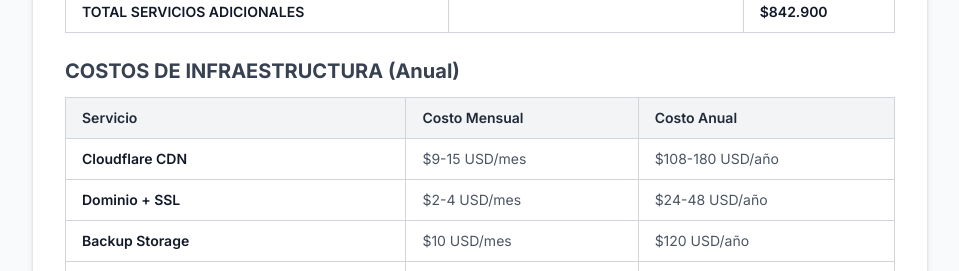
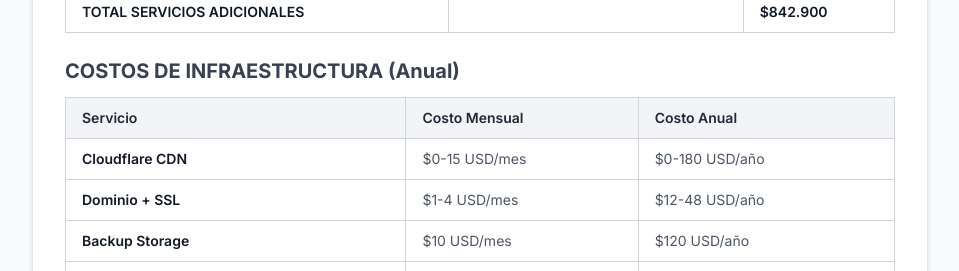
Before and after one commit to DIOLINK/mvo-consultores-analisis, a Next.js app: page /propuesta in a window 1280 px wide. Shown: the part 4340-4611 px from the top of the page, without its empty margins (160-1119 px from the left). Built offline with nearby package versions, Linux system fonts and the light colour scheme.

Commit message:
Actualizar la tabla de costos en la propuesta de migración, ajustando los precios mensuales y anuales de los servicios de Cloudflare CDN y Dominio + SSL para reflejar cambios en las estimaciones. Mejorar la claridad de la presentación de costos.

```diff
--- a/app/propuesta/page.tsx
+++ b/app/propuesta/page.tsx
@@ -153,8 +153,8 @@ Proponemos la migración del sitio web **mvoconsultores.com.ar** desde tecnolog
 
 | Servicio | Costo Mensual | Costo Anual |
 |----------|---------------|-------------|
-| **Cloudflare CDN** | $9-15 USD/mes | $108-180 USD/año |
-| **Dominio + SSL** | $2-4 USD/mes | $24-48 USD/año |
+| **Cloudflare CDN** | $0-15 USD/mes | $0-180 USD/año |
+| **Dominio + SSL** | $1-4 USD/mes | $12-48 USD/año |
 | **Backup Storage** | $10 USD/mes | $120 USD/año |
 | **TOTAL INFRAESTRUCTURA** | **$23-37 USD/mes** | **$276-444 USD/año** |
 
```
